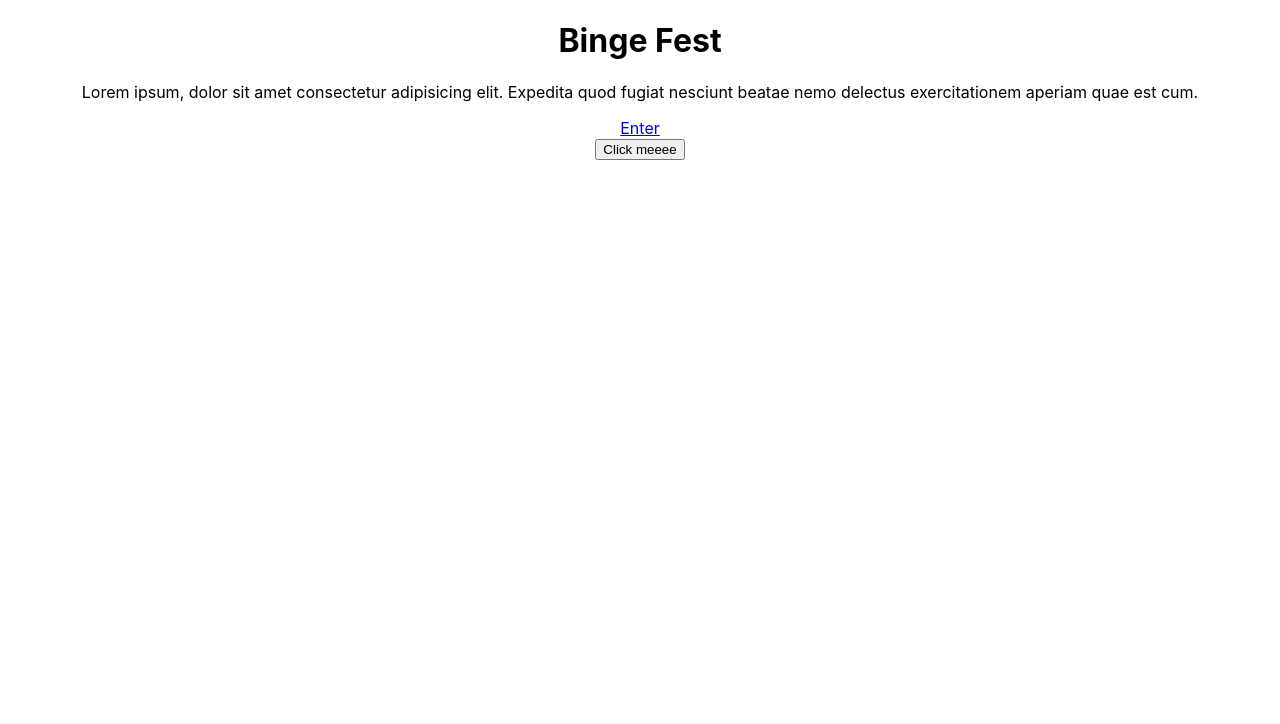
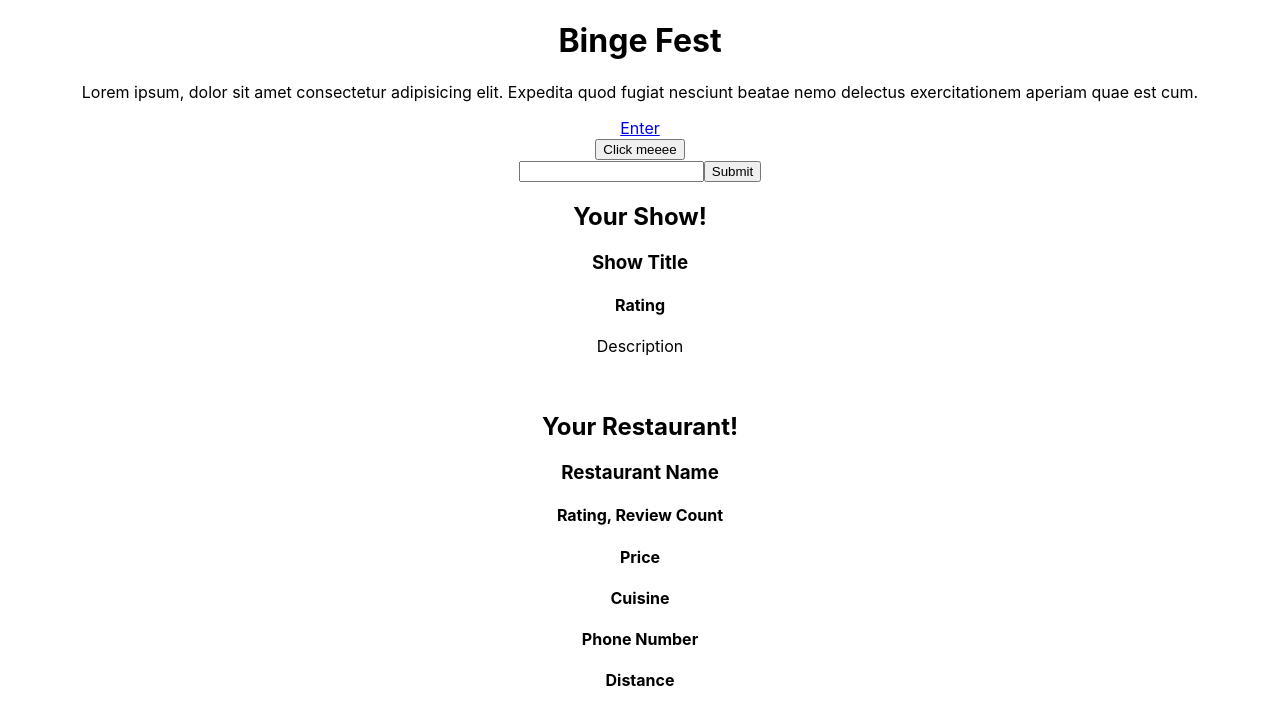
Before and after one commit to binge-fest/binge-fest, a React (Create React App) app: page / in a window 1280 px wide. Shown: the top 724 px of the page. Built offline with nearby package versions, Linux system fonts and the light colour scheme.

Commit message:
Component additions

```diff
--- a/src/App.js
+++ b/src/App.js
@@ -2,6 +2,8 @@ import './App.css';
 import axios from 'axios';
 import Header from './Components/Header.js';
 import { Component } from 'react';
+import Restaurants from "./Components/MainComponents/Restaurants.js";
+import Results from "./Components/MainComponents/Results.js";
 
 class App extends Component {
   constructor() {
@@ -50,6 +52,10 @@ class App extends Component {
         <Header />
         <button onClick={this.handleClick}>Click meeee</button>
 
+        <Restaurants />
+
+        <Results />
+
       </div>
     );
   }
--- a/src/Components/MainComponents/Restaurants.js
+++ b/src/Components/MainComponents/Restaurants.js
@@ -1,9 +1,25 @@
 import { Component } from 'react';
 
 class Restaurants extends Component {
+  constructor(){
+    super()
+    this.state={
+      location: 0
+    }
+  }
+  handleSubmit = (e) => {
+    e.preventDefault();
+  }
   render() {
     return (
-      <p></p>
+
+      <form onSubmit={this.handleSubmit}>
+        <label htmlFor="mapInput"></label>
+        <input id="mapInput" type="text"/>
+
+        <button value="submit">Submit</button>
+      </form>
+
     )
   }
 }
--- /dev/null
+++ b/src/Components/MainComponents/Results.js
@@ -0,0 +1,38 @@
+import {Component, Fragment} from "react";
+
+class Results extends Component {
+  render () {
+    return (
+      <section className="results">
+        <div className="showResults">
+          <h2>Your Show!</h2>
+
+          <h3>Show Title</h3>
+          <h4>Rating</h4>
+          <p>Description</p>
+
+          <img src="" alt=""/>
+
+        </div>
+        <div className="foodResults">
+          <h2>Your Restaurant!</h2>
+
+          <h3>Restaurant Name</h3>
+          <h4>Rating, Review Count</h4>
+          <h4>Price</h4>
+          <h4>Cuisine</h4>
+          <h4>Phone Number</h4>
+          <h4>Distance</h4>
+
+          <img src="" alt=""/>
+
+        </div>
+
+      </section>
+
+    )
+
+  }
+}
+
+export default Results;
```
Also changed, not shown: 1 other file (tests, documents, lock files or other folders).
